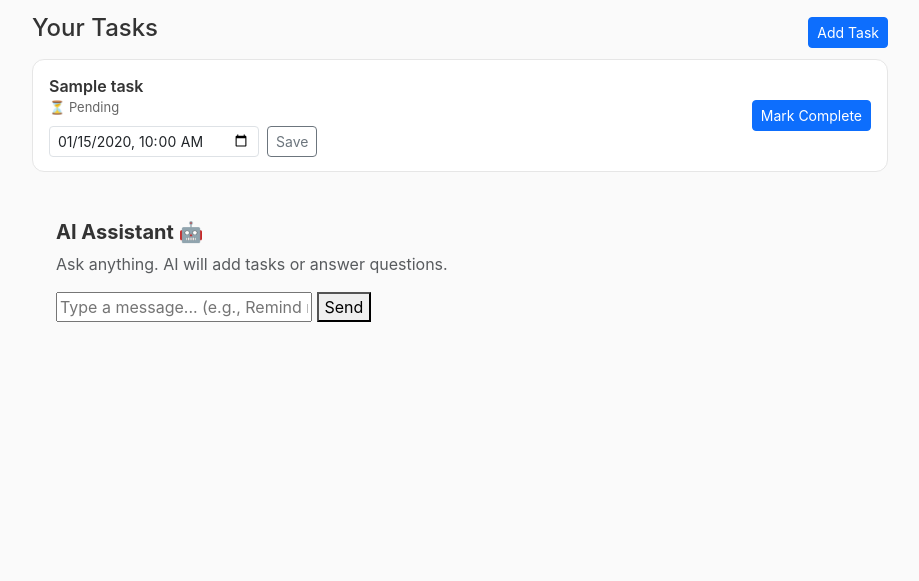
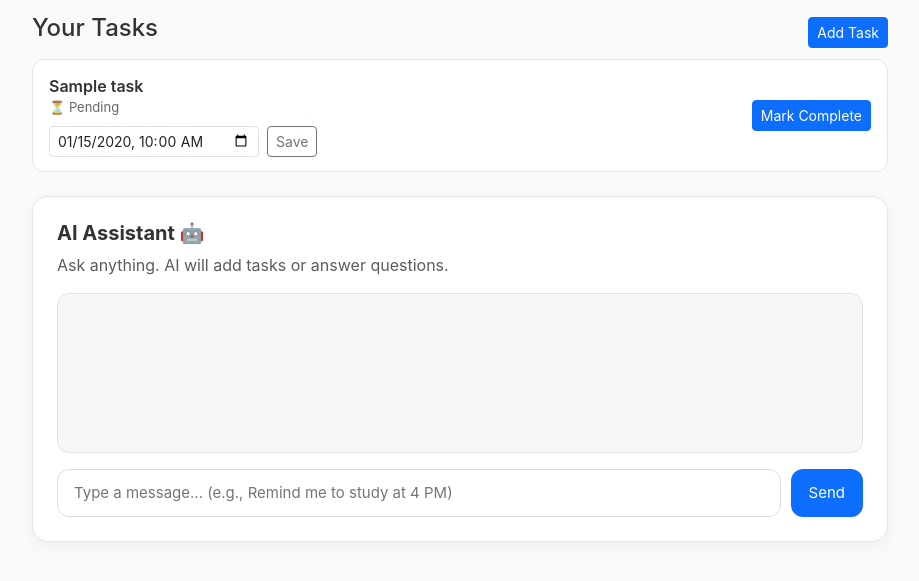
Before and after one commit to samstromer1990-crypto/task-planner-live, a Python web app: template templates/dashboard.html in a window 1280 px wide. Shown: the part 156-737 px from the top of the page, without its empty margins (180-1099 px from the left). Run offline with Jinja, Linux system fonts and the light colour scheme; the template is opened without the code that fills it: most values are stand-ins (such as "Sample title", 1, 10 or a date in 2020).

Commit message:
Update dashboard.html

```diff
--- a/templates/dashboard.html
+++ b/templates/dashboard.html
@@ -69,6 +69,81 @@
     .dtl { max-width: 210px; }
 
     .card { border: 1px solid var(--border); border-radius: 8px; background: #fff; }
+
+
+        /* ------------------------------------------------------
+   MODERN AI ASSISTANT UI (Notion / Linear Style)
+-------------------------------------------------------*/
+
+.ai-card {
+  background: #ffffff;
+  border: 1px solid #e5e5e5;
+  border-radius: 16px;
+  box-shadow: 0 4px 16px rgba(0,0,0,0.05);
+  transition: 0.25s ease;
+}
+
+.ai-card:hover {
+  transform: translateY(-2px);
+  box-shadow: 0 6px 20px rgba(0,0,0,0.07);
+}
+
+.ai-chat-box {
+  background: #f7f7f8;
+  border: 1px solid #e3e3e3;
+  border-radius: 12px;
+  min-height: 160px;
+  max-height: 260px;
+  overflow-y: auto;
+  padding: 14px;
+  font-size: 14px;
+  color: #333;
+  white-space: pre-wrap;
+}
+
+.ai-input-wrapper {
+  display: flex;
+  gap: 10px;
+}
+
+.ai-input {
+  flex: 1;
+  padding: 12px 16px;
+  background: #ffffff;
+  border: 1px solid #dcdcdc;
+  border-radius: 12px;
+  font-size: 15px;
+  transition: all .2s ease;
+}
+
+.ai-input:focus {
+  outline: none;
+  border-color: #0d6efd;
+  box-shadow: 0 0 0 3px rgba(13, 110, 253, 0.15);
+}
+
+.ai-send-btn {
+  background: #0d6efd;
+  border: none;
+  color: white;
+  border-radius: 12px;
+  padding: 0 18px;
+  font-size: 15px;
+  transition: .2s;
+}
+
+.ai-send-btn:hover {
+  background: #004ecb;
+  transform: translateY(-2px);
+}
+
+.ai-send-btn:active {
+  transform: scale(.96);
+}
+
+
+
+
   </style>
 </head>
 <body>
```
